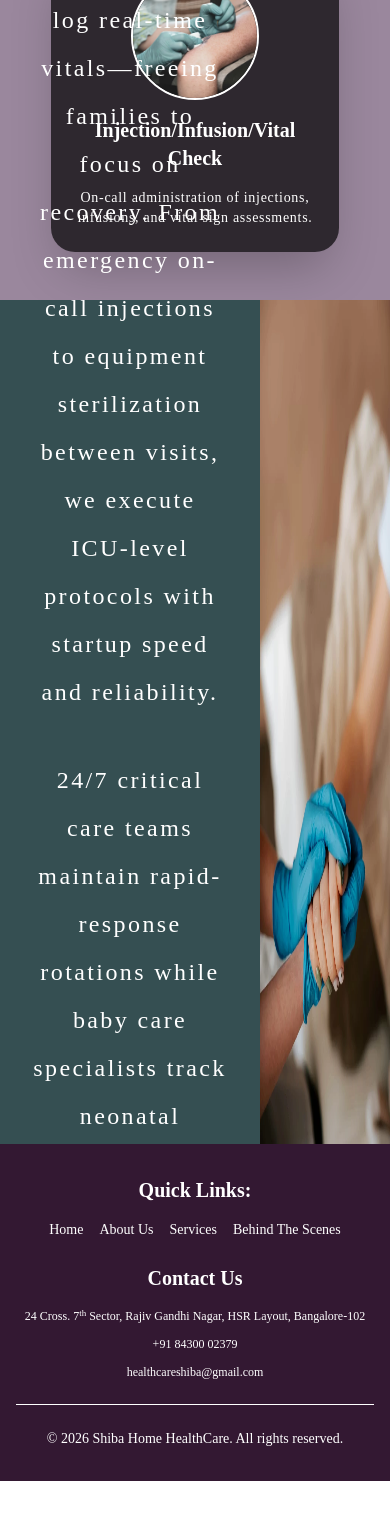
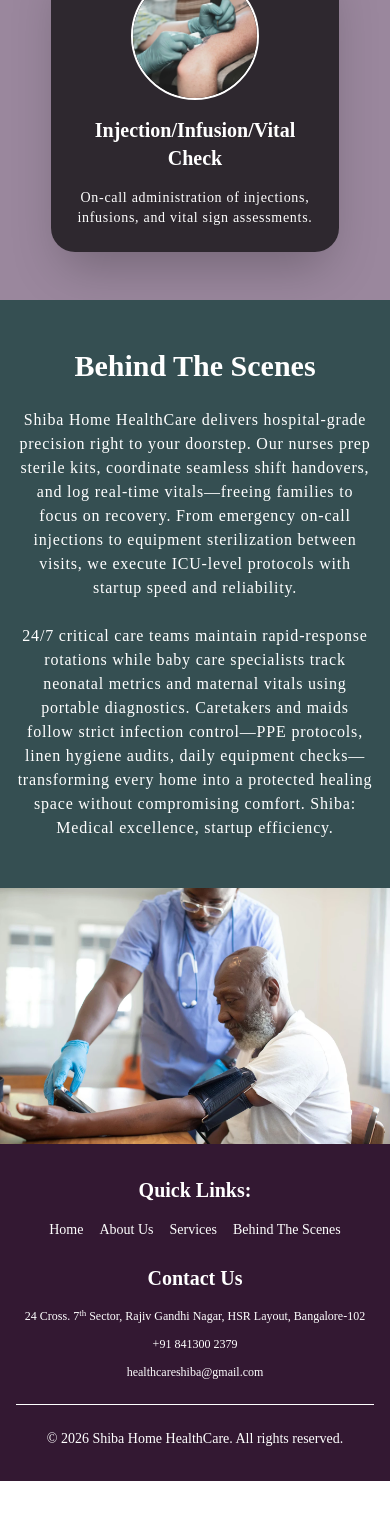
Before and after one commit to AdrishikharChowdhury/Happyhealing-Home-Healthcare-Services, a React (Vite) app: page / in a window 390 px wide. Shown: the part 3616-5136 px from the top of the page. After the commit the page ends 5097 px from the top, so only its background shows below. Built offline with nearby package versions, Linux system fonts and the light colour scheme.

Commit message:
BTS made responsive and added logo of web

```diff
--- a/src/components/Footer.jsx
+++ b/src/components/Footer.jsx
@@ -56,8 +56,8 @@ const Footer = () => {
           <li
             className="hover:scale-105 hover:text-emerald-400 cursor-pointer duration-50"
           >
-            <a href="tel:+918430002379" className="text-white no-underline hover:text-emerald-400 cursor-pointer">
-              +91 84300 02379
+            <a href="tel:+918413002379" className="text-white no-underline hover:text-emerald-400 cursor-pointer">
+              +91 841300 2379
             </a>
           </li>
           <li
--- a/src/components/WhatsAppButton.jsx
+++ b/src/components/WhatsAppButton.jsx
@@ -3,7 +3,7 @@ import { FontAwesomeIcon } from "@fortawesome/react-fontawesome";
 import { faWhatsapp } from "@fortawesome/free-brands-svg-icons";
 
 const WhatsAppButton = () => {
-  const phoneNumber = "918430002379"; // +91 84300 02379
+  const phoneNumber = "918413002379"; // +91 84300 02379
   const message = "Hi! Shiba Home HealthCare তে appointment নিতে চাই।"; // Pre-filled message
 
   const openWhatsApp = () => {
--- a/src/pages/BTS.jsx
+++ b/src/pages/BTS.jsx
@@ -1,12 +1,15 @@
 import React from "react";
 import bts from "../assets/bts.webp";
+import bts_res from '../assets/bts_res.webp'
 
 const BTS = () => {
   return (
-    <div id="behind" className="w-full h-screen bg-[#354F52] flex justify-center items-start text-white">
-      <div className="w-2/3 h-full flex flex-col justify-center items-center gap-10 text-center">
-        <h1 className="text-6xl font-semibold">Behind The Scenes</h1>
-        <p className="text-2xl/12 tracking-widest w-3/4">
+    <div id="behind" className="w-full h-auto lg:h-screen bg-[#354F52] flex flex-col lg:flex-row justify-center items-start text-white">
+      <img src={bts_res} className="h-64 md:h-80 lg:hidden w-full object-cover" alt="bts" />
+      <img src={bts} className="hidden lg:block lg:h-full lg:w-1/3 object-cover" alt="bts" />
+      <div className="w-full lg:w-2/3 h-auto lg:h-full flex flex-col justify-center items-center gap-6 md:gap-8 lg:gap-10 text-center px-4 md:px-8 py-12 lg:py-0 order-first lg:order-last">
+        <h1 className="text-3xl md:text-4xl xl:text-6xl font-semibold">Behind The Scenes</h1>
+        <p className="text-base md:text-xl xl:text-2xl/12 tracking-wider xl:tracking-widest w-full xl:w-3/4">
           Shiba Home HealthCare delivers hospital-grade precision right to your
           doorstep. Our nurses prep sterile kits, coordinate seamless shift
           handovers, and log real-time vitals—freeing families to focus on
@@ -14,7 +17,7 @@ const BTS = () => {
           between visits, we execute ICU-level protocols with startup speed and
           reliability.
         </p>
-        <p className="text-2xl/12 tracking-widest w-3/4">
+        <p className="text-base md:text-xl xl:text-2xl/12 tracking-wider xl:tracking-widest w-full xl:w-3/4">
           24/7 critical care teams maintain rapid-response rotations while baby
           care specialists track neonatal metrics and maternal vitals using
           portable diagnostics. Caretakers and maids follow strict infection
@@ -23,7 +26,6 @@ const BTS = () => {
           compromising comfort. Shiba: Medical excellence, startup efficiency.
         </p>
       </div>
-      <img src={bts} className="h-full w-1/3" alt="bts" />
     </div>
   );
 };
```
Also changed, not shown: src/assets/bts_res.webp (added).
